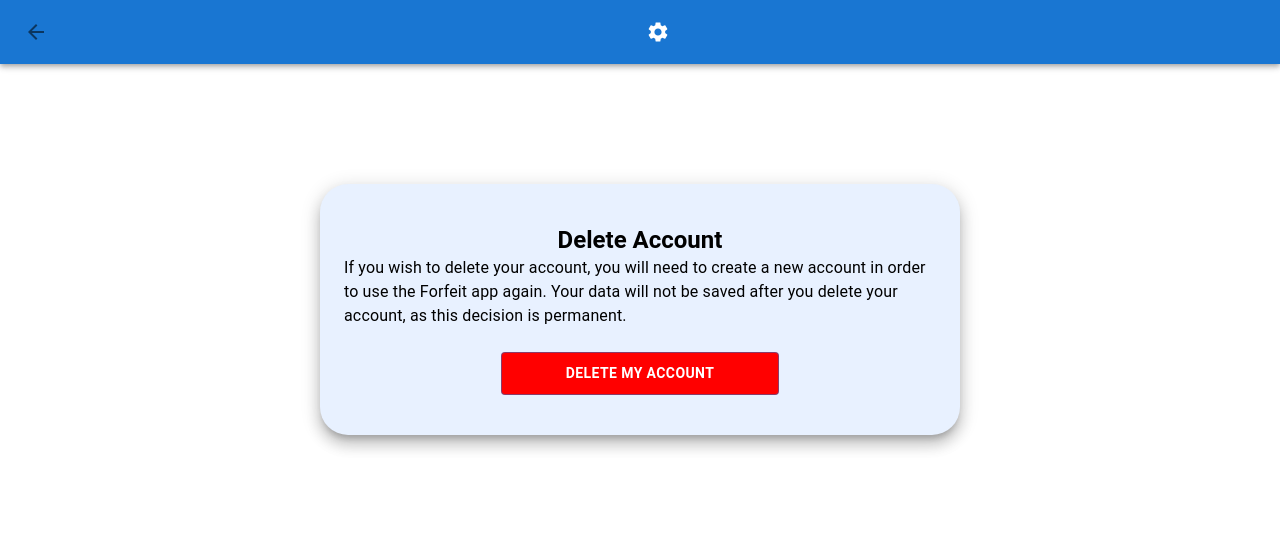
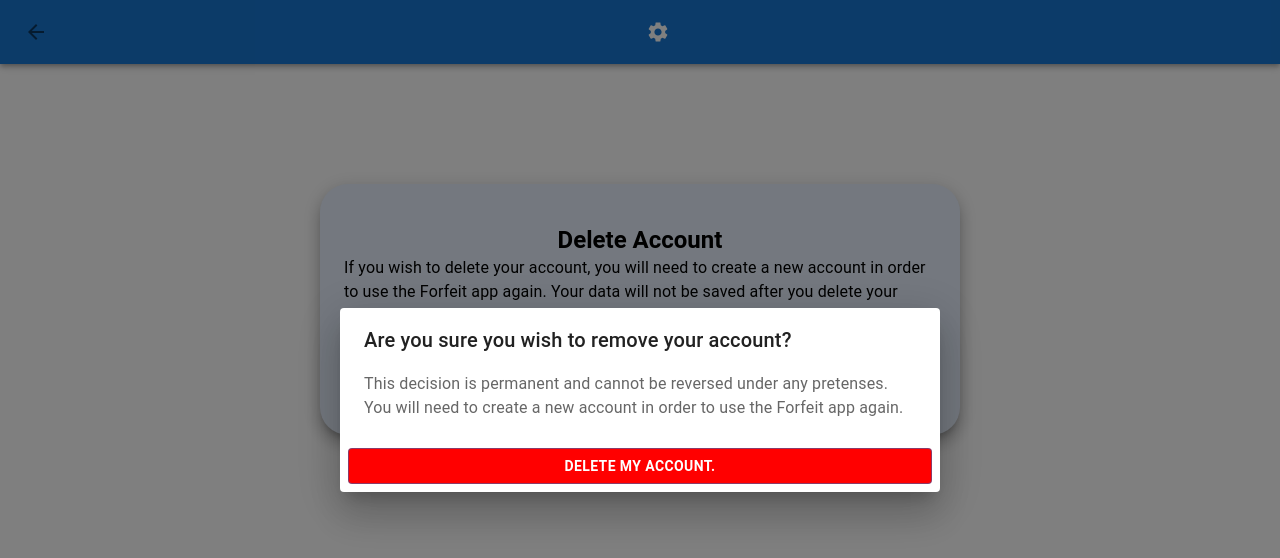
Before and after one commit to jhoo-o/cs422-project, a React (Create React App) app: page /Terminate in a window 1280 px wide. Both pictures are taken after a click on the button "DELETE MY ACCOUNT". Shown: the top 558 px of the page. Built offline with nearby package versions, Linux system fonts and the light colour scheme.

Commit message:
added routing/routing check to terminate button

```diff
--- a/src/App.js
+++ b/src/App.js
@@ -7,6 +7,7 @@
 import Profile from "./pages/settingsPages/profile"
 import Signup from "./pages/signup";
 import TerminateAccount from "./pages/settingsPages/terminateAccount";
+import SubmitTask from "./pages/submitTask";
 
 function App() {
   return (
@@ -18,6 +19,8 @@
         <Route exact path = "/CardSetup" element={<CreditCardInfo/>}/>
         <Route exact path = "/Profile" element={<Profile />}/>
         <Route exact path = "/Terminate" element={<TerminateAccount/>}/>
+        <Route exact path = "/Sign-Up" element={<Signup/>}/>
+        <Route exact path = "/Submit-Task" element = {<SubmitTask/>}/>
       </Routes>
     </div>
   );
--- a/src/pages/settingsPages/terminateAccount.js
+++ b/src/pages/settingsPages/terminateAccount.js
@@ -1,7 +1,24 @@
-import {Button, Typography, Container, Grid} from "@mui/material"
+import {Button, Typography, Container, DialogContent, DialogTitle, Dialog, DialogContentText, DialogActions} from "@mui/material"
+import {useState} from "react";
 import SettingsBar from "../../components/settingsTopBar";
+import { useNavigate } from "react-router-dom";
 
 const TerminateAccount = () => {
+
+    const [popupCheck, setOpen] = useState(false);
+    const navigate = useNavigate();
+
+    const popup = (event) => {
+        event.preventDefault();
+        setOpen(true);
+    }
+
+    const handleClose = (event) => {
+        event.preventDefault();
+        navigate("/Sign-Up");
+    }
+
+
     return (
         <>
             <SettingsBar previousDest={"/Settings"}/>
@@ -15,9 +32,25 @@
                     Forfeit app again. Your data will not be saved after you delete your account, as this decision is permanent.
                 </Typography>
                 <Container fixed sx={{display: "flex", flexGrow: 1, justifyContent: "center", width: "100%"}}>
-                    <Button variant="outlined" sx={{flewGrow: 1, color: "white", fontWeight: "bold",
+                    <Button variant="outlined"  onClick={popup} sx={{flewGrow: 1, color: "white", fontWeight: "bold",
                         backgroundColor: "red", padding: 1, paddingLeft: 8, paddingRight: 8, display: "flex"}}>Delete My Account</Button>
                 </Container>
+                <Dialog open={popupCheck} aria-labelledby="alert-dialog-title" aria-describedby="alert-dialog-description">
+                    <DialogTitle>
+                        {"Are you sure you wish to remove your account?"}
+                    </DialogTitle>
+                    <DialogContent>
+                        <DialogContentText>
+                            This decision is permanent and cannot be reversed under any pretenses. You will
+                            need to create a new account in order to use the Forfeit app again.
+                        </DialogContentText>
+                    </DialogContent>
+                    <DialogActions>
+                        <Button variant="outlined" onClick={handleClose} sx={{flexGrow:1,
+                            color: "white", backgroundColor:"red", fontWeight:"bold"
+                        }}>Delete My Account.</Button>
+                    </DialogActions>
+                </Dialog>
             </Container>
         </>
     );
--- a/src/pages/submitTask.js
+++ b/src/pages/submitTask.js
@@ -1,6 +1,6 @@
 
 
-const Test = () => {
+const SubmitTask = () => {
     return (
         <div>
 
@@ -8,4 +8,4 @@
     );
 }
 
-export default test;
+export default SubmitTask;
```
Also changed, not shown: src/components/SubpageTopBar.js (added, +25 -0 lines), 1 other file (tests, documents, lock files or other folders).
